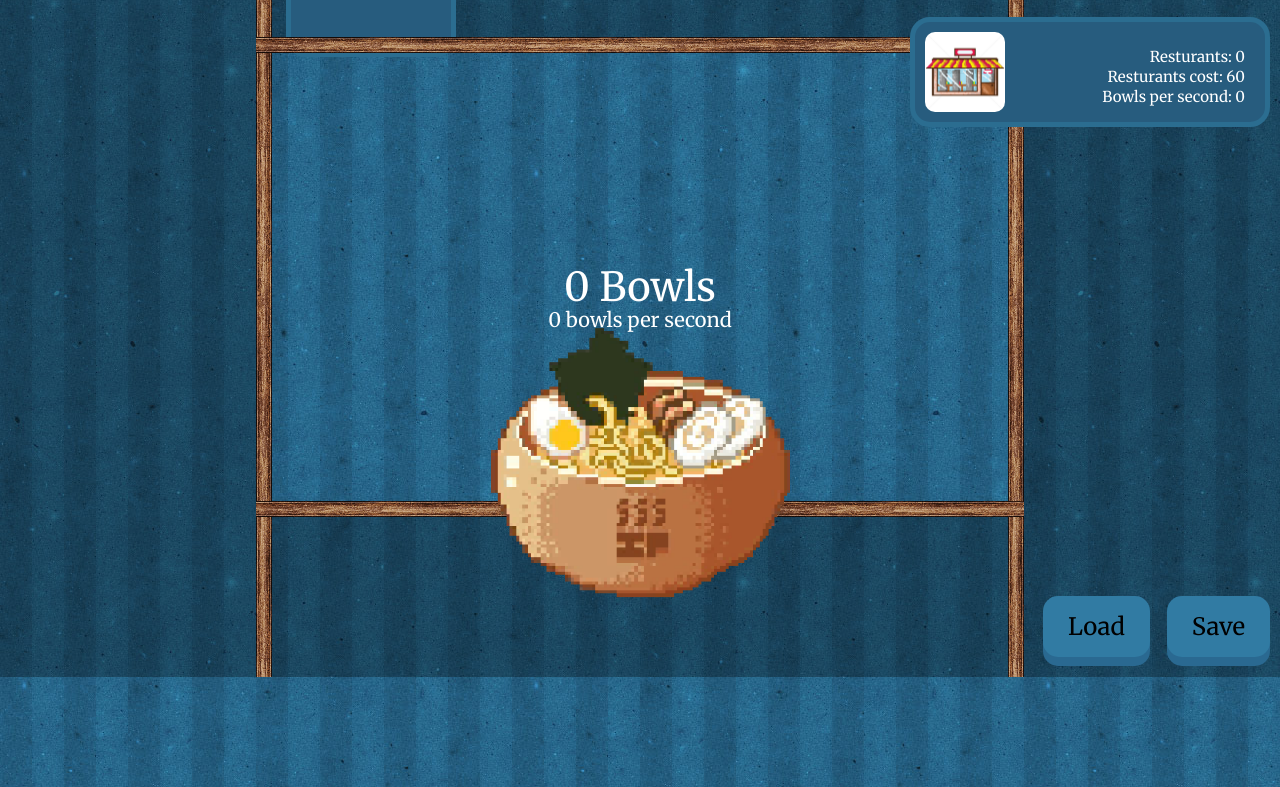
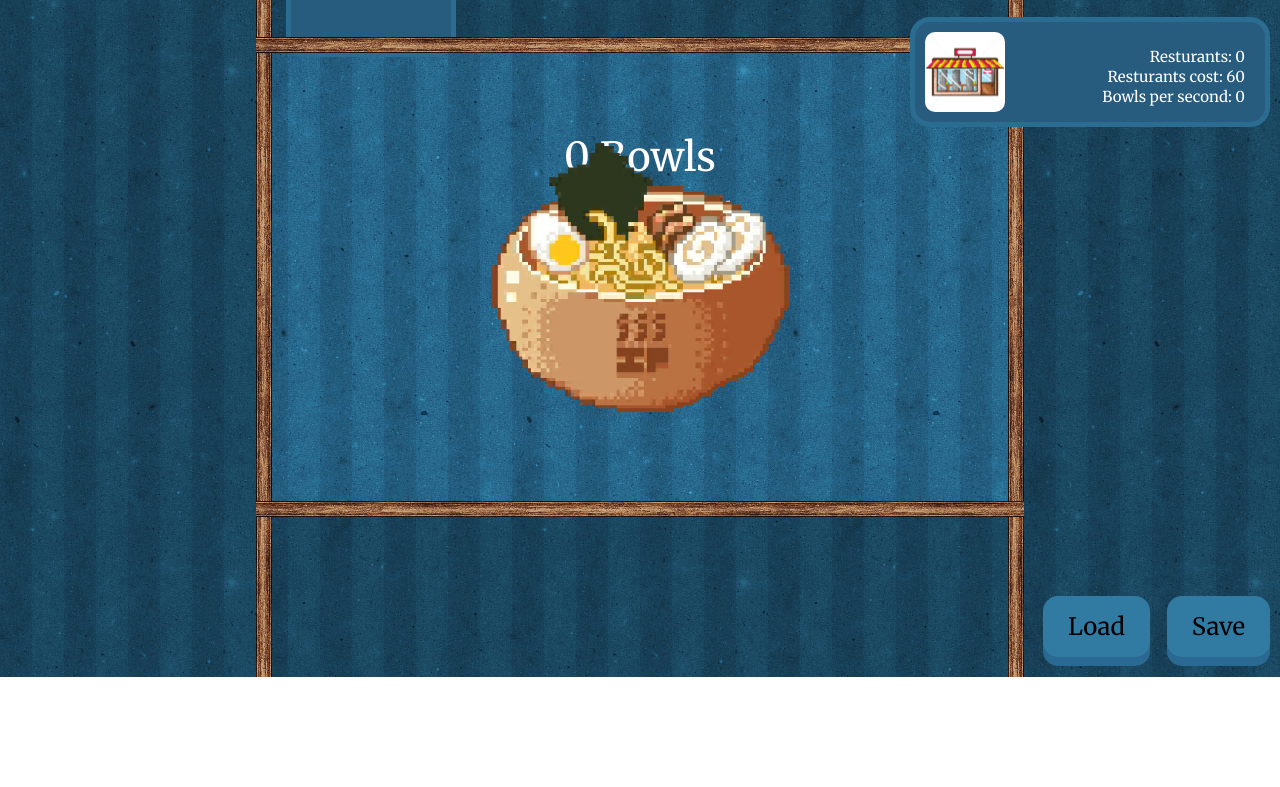
Before and after one commit to UltimateClickerGame/-, a plain HTML site: page index.html in a window 1280 px wide. Shown: the part 123-910 px from the top of the page. After the commit the page ends 800 px from the top, so only its background shows below. Drawn offline with nearby package versions, Linux system fonts and the light colour scheme.

Commit message:
small fix

```diff
--- a/Stysheet.css
+++ b/Stysheet.css
@@ -232,7 +232,7 @@ html,body {
 
 #Ramen_button {
   display: block;
-  position: relative;
+  position: absolute;
   top: 50%;
   width: 300px;
   left:50%;
@@ -282,7 +282,7 @@ html,body {
   position: relative;
   font-size: 40px;
   margin: auto;
-  top: 250px;
+  top: 230px;
 }
 
 #bps {
@@ -382,3 +382,4 @@ html,body {
   left: 0;
   top: 0;
   height: 100%;
+}
--- a/index.html
+++ b/index.html
@@ -20,9 +20,11 @@
     <div id="rightd"></div>
     <div id="topd"></div>
     <div id="bottd"></div>
+    <div id="rightd1"></div>
 
-    <div id="leftd1"></div>
-    <div id="rightd1"></div>
+
+    <div id="leftd1">
+
 
     <a href="#" onclick="hireChef()">
       <div id="chef_box" class="chef">
@@ -32,7 +34,7 @@
         <p id="cookiePerClick">Bowls per click: 1</p>
       </div>
     </a>
-
+  </div>
 
     <div id="topd1">
       <a href="#" onclick="buymultiplier()">
```
